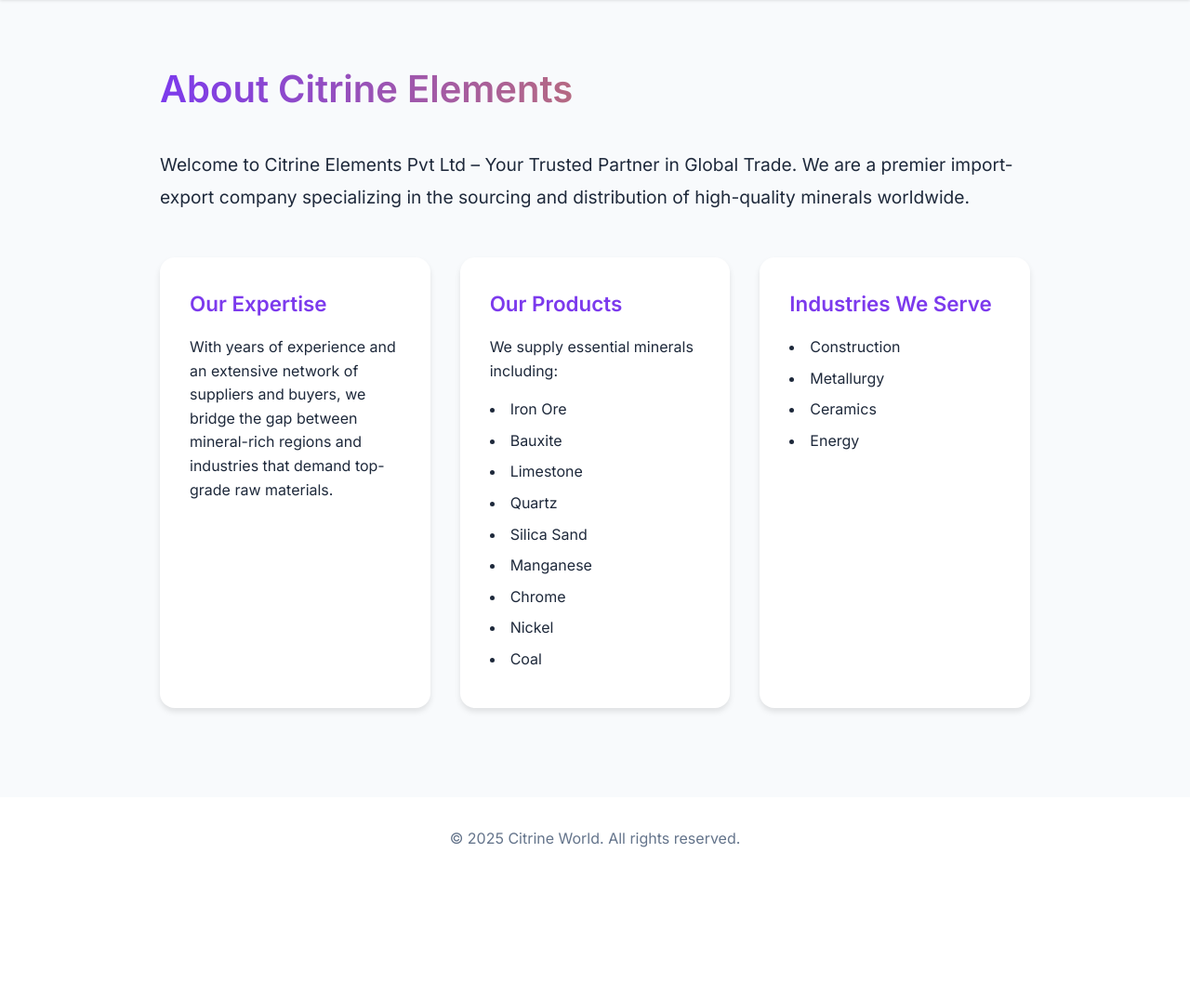
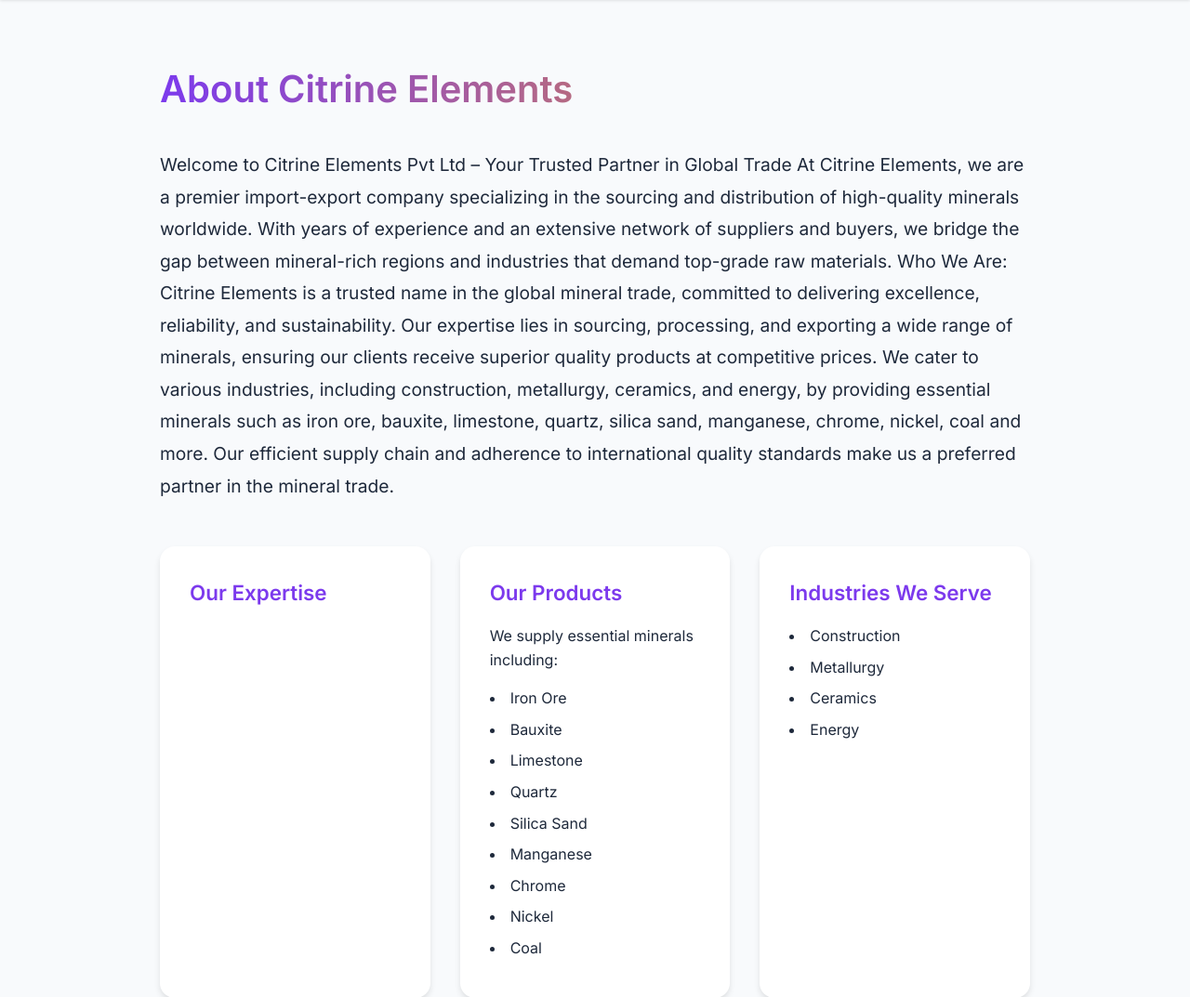
Before and after one commit to advancedmathquiz/citrine, a Flask app: page /about in a window 1280 px wide. Shown: the part 128-1201 px from the top of the page at 93% size. Before the commit the page ends 1040 px from the top, so only its background shows below. Run offline with Flask 3, Linux system fonts and the light colour scheme.

Commit message:
Checkpoint before assistant change: Update the about page and include company branding with new logo
Adds new company logo and expands the "About Us" section on the webpage.

Replit-Commit-Author: Assistant

```diff
--- a/templates/about.html
+++ b/templates/about.html
@@ -4,13 +4,19 @@
 <div class="about-section">
     <h2>About Citrine Elements</h2>
     <div class="company-intro">
-        <p>Welcome to Citrine Elements Pvt Ltd – Your Trusted Partner in Global Trade. We are a premier import-export company specializing in the sourcing and distribution of high-quality minerals worldwide.</p>
+        <p>Welcome to Citrine Elements Pvt Ltd – Your Trusted Partner in Global Trade
+
+        At Citrine Elements, we are a premier import-export company specializing in the sourcing and distribution of high-quality minerals worldwide. With years of experience and an extensive network of suppliers and buyers, we bridge the gap between mineral-rich regions and industries that demand top-grade raw materials.
+
+        Who We Are: Citrine Elements is a trusted name in the global mineral trade, committed to delivering excellence, reliability, and sustainability. Our expertise lies in sourcing, processing, and exporting a wide range of minerals, ensuring our clients receive superior quality products at competitive prices.
+
+        We cater to various industries, including construction, metallurgy, ceramics, and energy, by providing essential minerals such as iron ore, bauxite, limestone, quartz, silica sand, manganese, chrome, nickel, coal and more. Our efficient supply chain and adherence to international quality standards make us a preferred partner in the mineral trade.</p>
     </div>
 
     <div class="about-grid">
         <div class="about-card">
             <h3>Our Expertise</h3>
-            <p>With years of experience and an extensive network of suppliers and buyers, we bridge the gap between mineral-rich regions and industries that demand top-grade raw materials.</p>
+
         </div>
 
         <div class="about-card">
```
Also changed, not shown: 1 other file.
